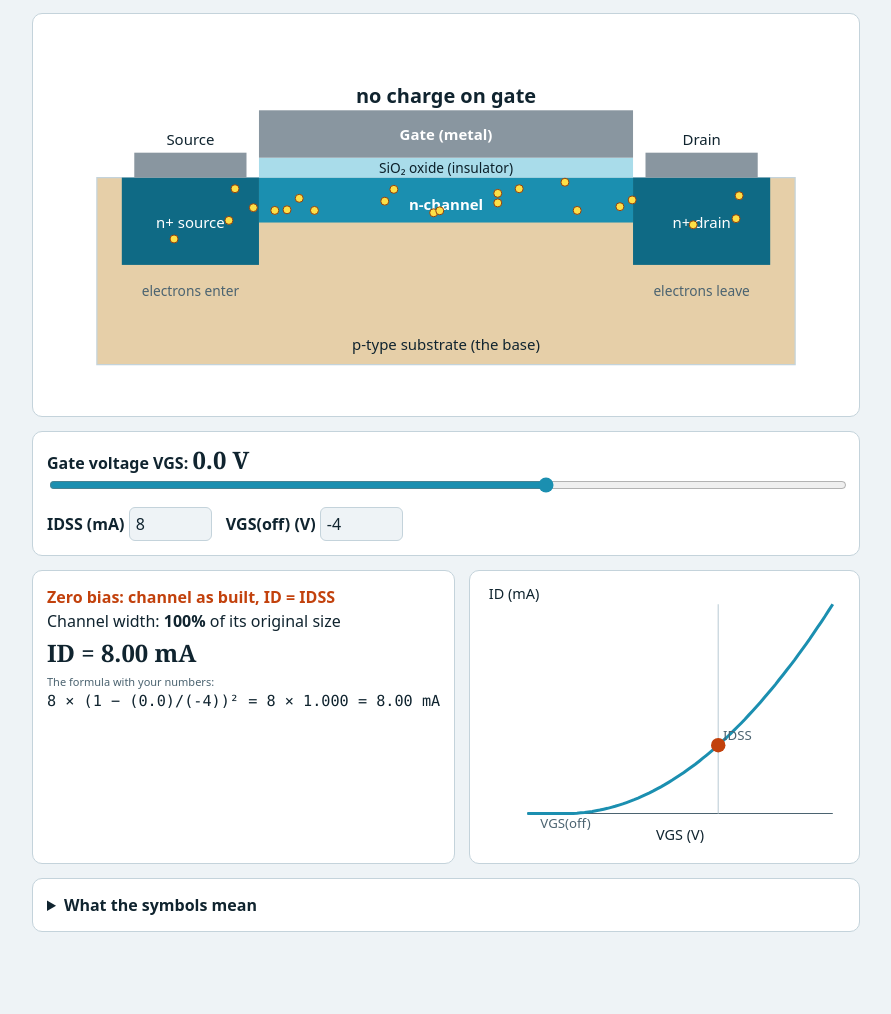
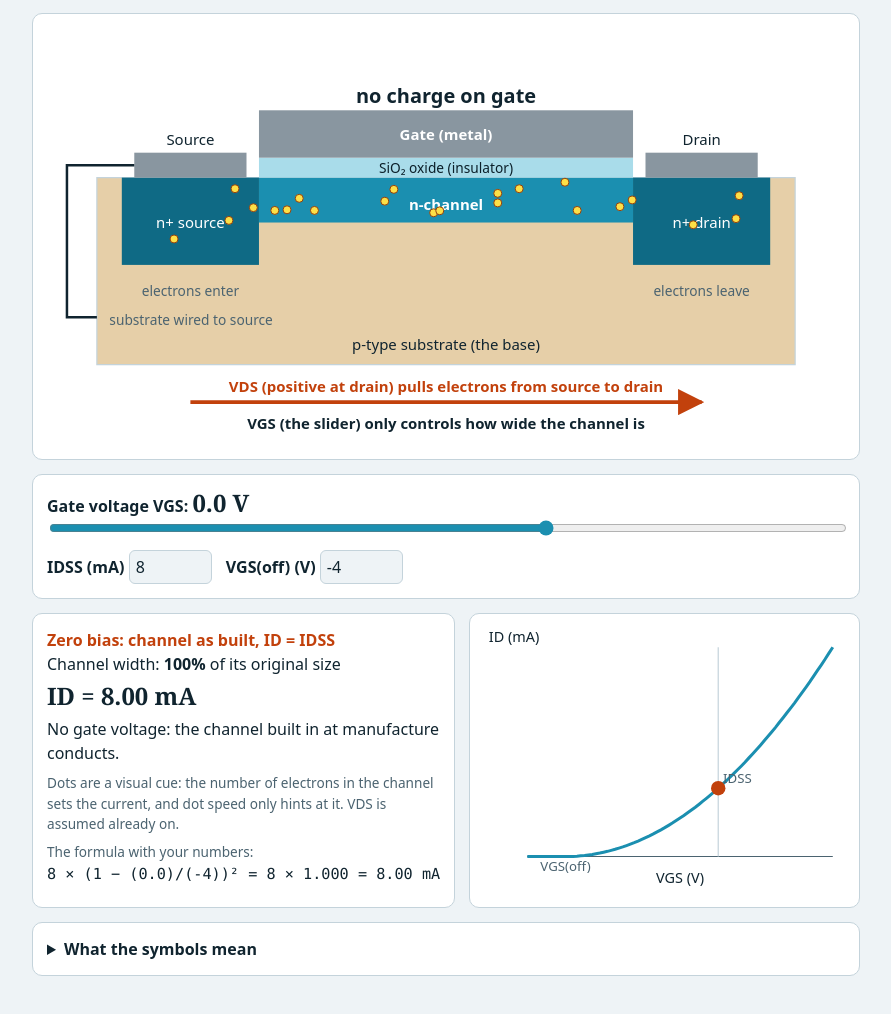
Before and after one commit to Ben-agalisi/Linear_electronics_simulation, a plain HTML site: page index.html in a window 1280 px wide. Shown: the part 84-1098 px from the top of the page, without its empty margins (194-1085 px from the left). Before the commit the page ends 1070 px from the top, so only its background shows below. Drawn offline with Linux system fonts and the light colour scheme.

Commit message:
added arrows

```diff
--- a/index.html
+++ b/index.html
@@ -37,7 +37,7 @@ text{fill:var(--ink);font:12px system-ui,sans-serif}
 <p class="sub">Drag the gate voltage and watch the channel squeeze or widen.</p>
 
 <div class="card">
-<svg id="dev" viewBox="0 0 640 300" role="img" aria-label="Cross-section of an n-channel depletion MOSFET">
+<svg id="dev" viewBox="0 0 640 335" role="img" aria-label="Cross-section of an n-channel depletion MOSFET">
   <rect x="40" y="120" width="560" height="150" fill="var(--sub)" stroke="var(--line)"/>
   <text x="320" y="258" text-anchor="middle">p-type substrate (the base)</text>
   <rect x="60" y="120" width="110" height="70" fill="var(--np)"/>
@@ -58,6 +58,12 @@ text{fill:var(--ink);font:12px system-ui,sans-serif}
   <g id="dots"></g>
   <text x="115" y="215" text-anchor="middle" class="small">electrons enter</text>
   <text x="525" y="215" text-anchor="middle" class="small">electrons leave</text>
+  <polyline points="40,232 16,232 16,110 70,110" fill="none" stroke="var(--ink)" stroke-width="2"/>
+  <text x="50" y="238" class="small">substrate wired to source</text>
+  <defs><marker id="ah" viewBox="0 0 10 10" refX="9" refY="5" markerWidth="7" markerHeight="7" orient="auto"><path d="M0 0L10 5L0 10z" fill="var(--acc)"/></marker></defs>
+  <line x1="115" y1="300" x2="525" y2="300" stroke="var(--acc)" stroke-width="3" marker-end="url(#ah)"/>
+  <text x="320" y="292" text-anchor="middle" style="font-weight:700;fill:var(--acc)">VDS (positive at drain) pulls electrons from source to drain</text>
+  <text x="320" y="322" text-anchor="middle" style="font-weight:700">VGS (the slider) only controls how wide the channel is</text>
 </svg>
 </div>
 
@@ -75,7 +81,9 @@ text{fill:var(--ink);font:12px system-ui,sans-serif}
     <div class="mode" id="mode"></div>
     <div>Channel width: <b id="wid"></b> of its original size</div>
     <div class="big" id="idv" style="margin:6px 0"></div>
-    <div class="small" style="fill:none;color:var(--mute)">The formula with your numbers:</div>
+    <div id="why" style="margin:4px 0 8px"></div>
+    <div style="font-size:.85rem;color:var(--mute);margin-bottom:8px">Dots are a visual cue: the number of electrons in the channel sets the current, and dot speed only hints at it. VDS is assumed already on.</div>
+    <div style="font-size:.85rem;color:var(--mute)">The formula with your numbers:</div>
     <div class="calc" id="calc"></div>
   </div>
   <div class="card">
@@ -113,6 +121,7 @@ function draw(){
   $("vgsv").textContent=(vgs>0?"+":"")+vgs.toFixed(1)+" V";
   var m=vgs<=voff?"Cut-off: channel pinched shut, no current":vgs<0?"Depletion mode: channel narrowing":vgs===0?"Zero bias: channel as built, ID = IDSS":"Enhancement mode: channel widening";
   $("mode").textContent=m;
+  $("why").textContent=vgs<=voff?"Channel fully closed: no free electrons left to carry current.":vgs<0?"Negative gate repels electrons; holes from the substrate recombine with them, so fewer electrons carry current.":vgs===0?"No gate voltage: the channel built in at manufacture conducts.":"Positive gate attracts extra electrons into the channel, so more can carry current.";
   $("wid").textContent=Math.round(r.w*100)+"%";
   $("idv").textContent="ID = "+r.id.toFixed(2)+" mA";
   var ratio=vgs/voff;
```
